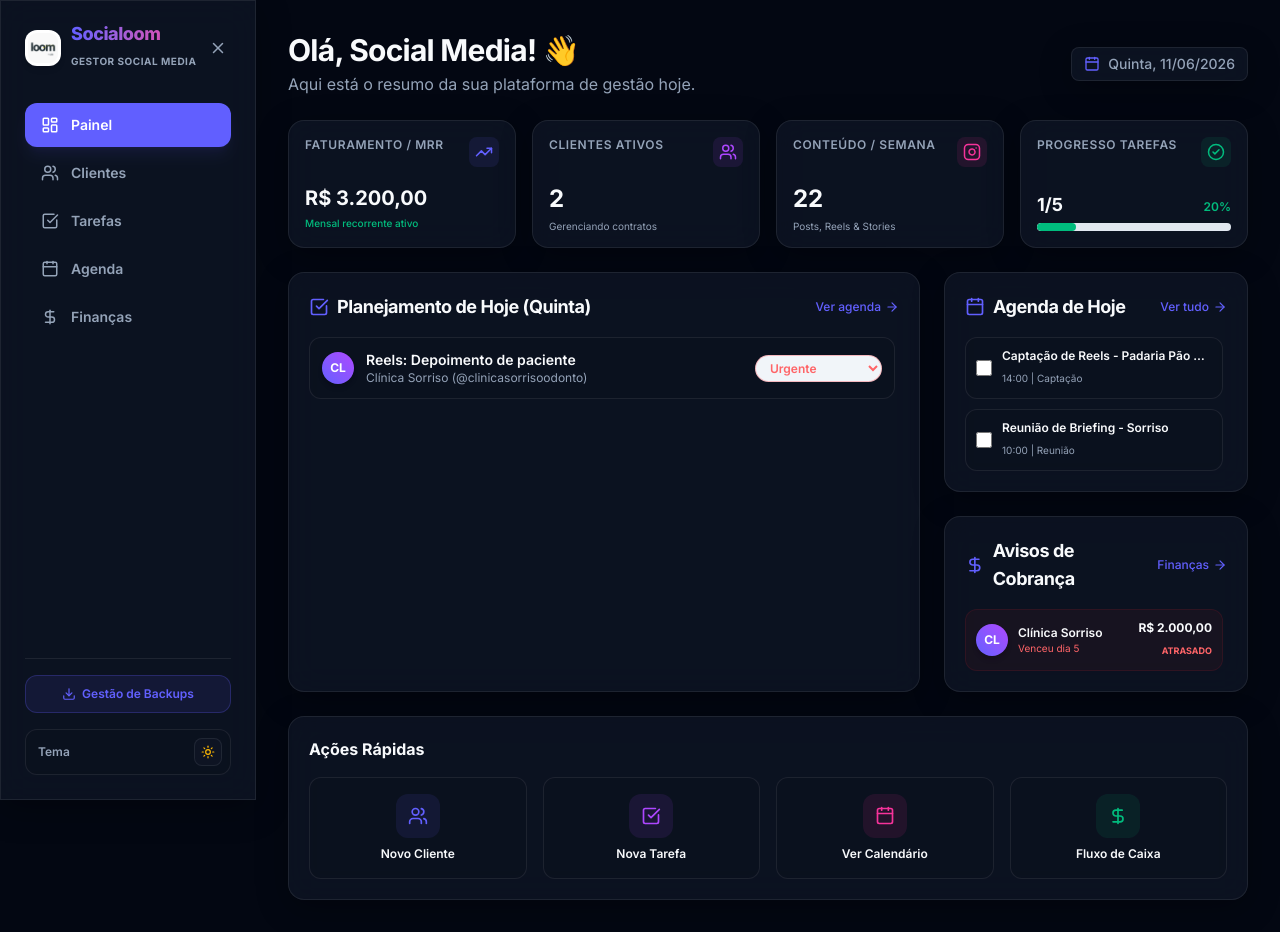
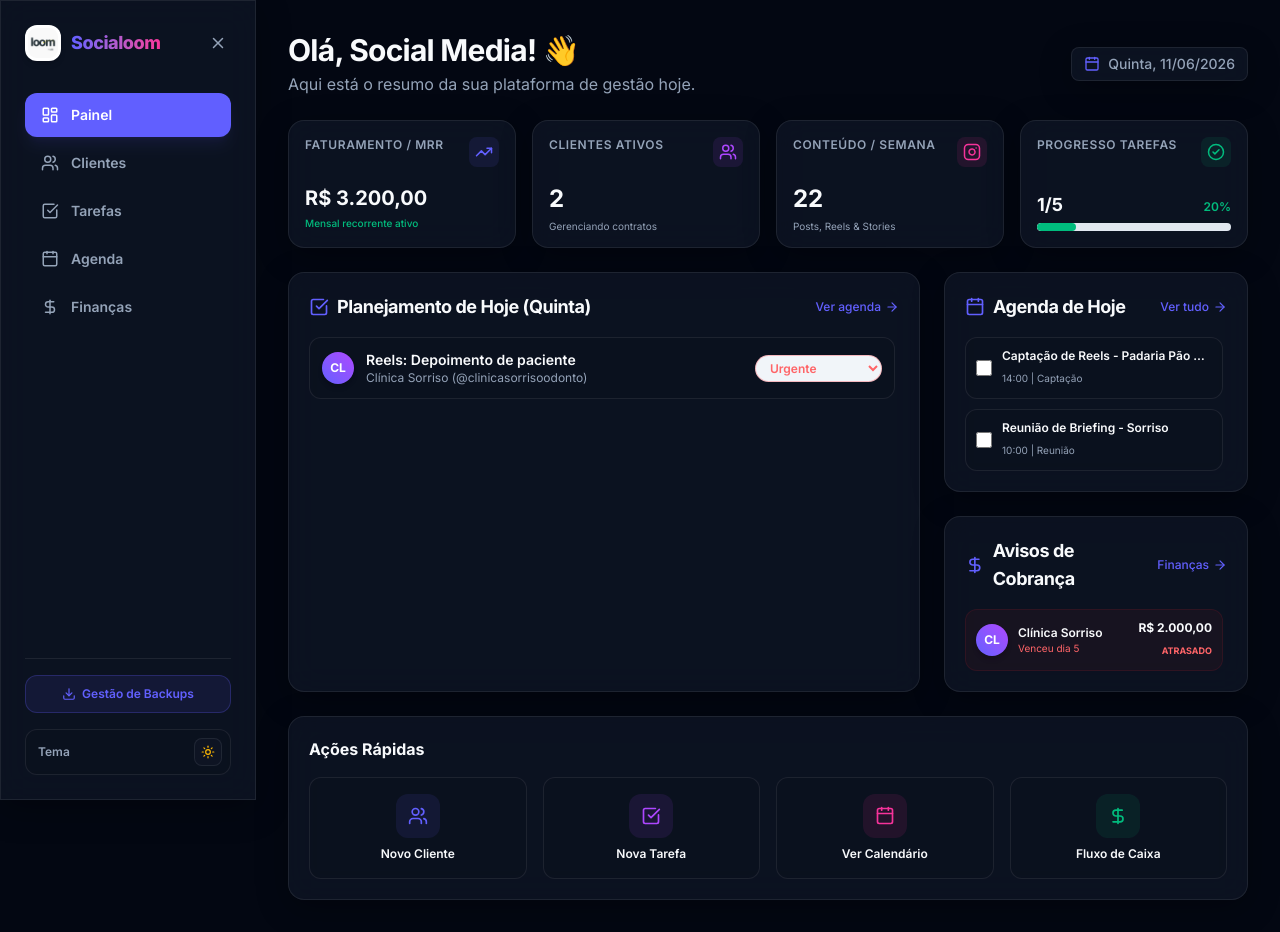
Before and after one commit to DabliuL/Socialoom, a React (Vite) app: page / in a window 1280 px wide. Built offline with nearby package versions, Linux system fonts and the light colour scheme.

Commit message:
fix: remove Gestor subtitles from brand logo area

```diff
--- a/src/App.jsx
+++ b/src/App.jsx
@@ -352,8 +352,7 @@ export default function App() {
             <div className="flex items-center gap-2.5">
               <img src={logoImg} alt="Logo" className="w-9 h-9 rounded-xl object-cover bg-white p-0.5 border border-glass-border shadow-md" />
               <div>
-                <h1 className="text-lg font-extrabold tracking-tight bg-gradient-to-r from-indigo-500 to-pink-500 bg-clip-text text-transparent leading-none mb-1">Socialoom</h1>
-                <span className="text-[10px] text-text-secondary font-bold uppercase tracking-wider">Gestor Social Media</span>
+                <h1 className="text-lg font-extrabold tracking-tight bg-gradient-to-r from-indigo-500 to-pink-500 bg-clip-text text-transparent leading-none">Socialoom</h1>
               </div>
             </div>
 
@@ -424,7 +423,6 @@ export default function App() {
             <img src={logoImg} alt="Logo" className="w-7 h-7 rounded-lg object-cover bg-white p-0.5 border border-glass-border shadow-sm" />
             <div>
               <h1 className="text-sm font-extrabold tracking-tight bg-gradient-to-r from-indigo-500 to-pink-500 bg-clip-text text-transparent leading-none">Socialoom</h1>
-              <span className="text-[8px] text-text-secondary font-bold uppercase tracking-wider leading-none">Gestor</span>
             </div>
           </div>
         </div>
```
